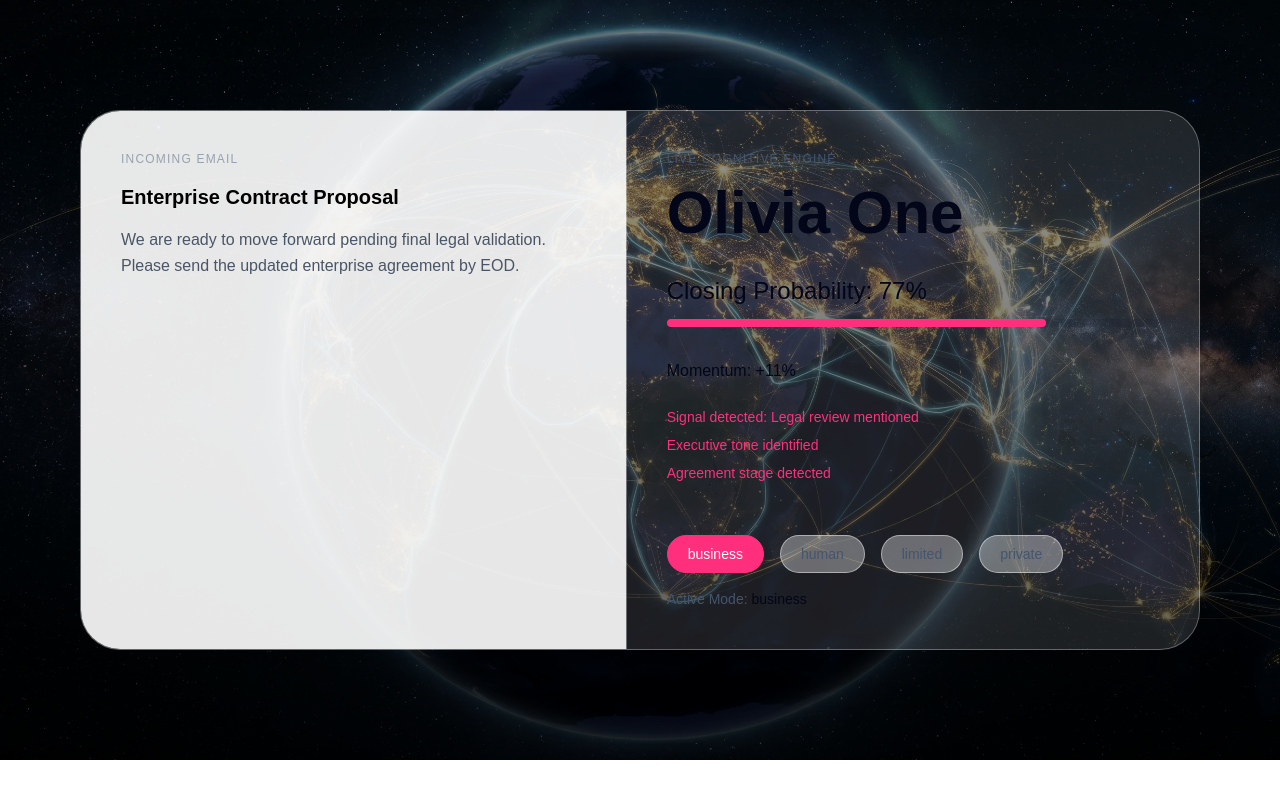
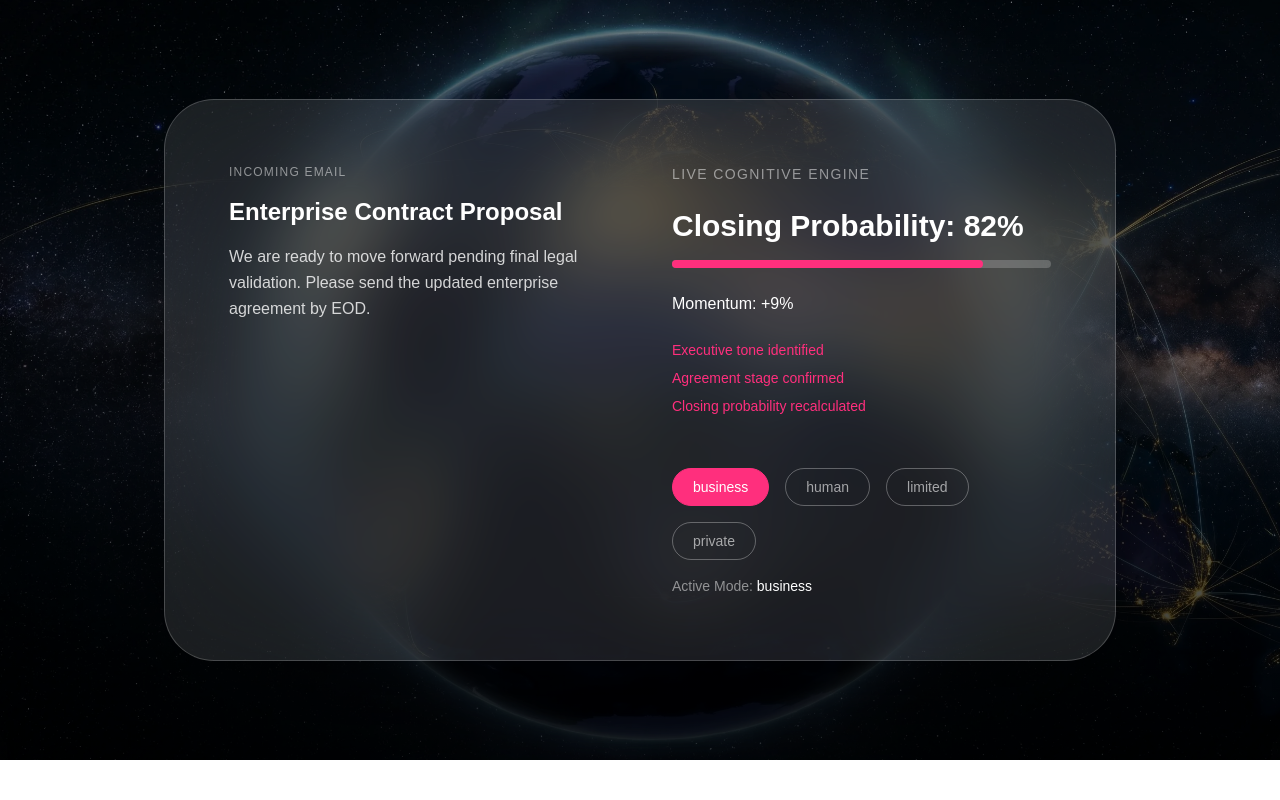
Before and after one commit to o7digital/oliviaOS-Alfa, a Next.js app in the folder apps/frontend/: page / in a window 1280 px wide. Shown: the top 800 px of the page. Built offline with nearby package versions, Linux system fonts and the light colour scheme.

Commit message:
Update live cognitive glass panel

```diff
--- a/apps/frontend/components/OliviaControlCenter.tsx
+++ b/apps/frontend/components/OliviaControlCenter.tsx
@@ -82,27 +82,26 @@ export default function OliviaControlCenter() {
 
 function LiveCognitiveDemo() {
   const [mode, setMode] = React.useState("business");
-  const [probability, setProbability] = React.useState(65);
-  const [momentum, setMomentum] = React.useState(2);
+  const [probability, setProbability] = React.useState(70);
+  const [momentum, setMomentum] = React.useState(3);
   const [timeline, setTimeline] = React.useState<string[]>([]);
 
   React.useEffect(() => {
     const steps = [
-      "Signal detected: Legal review mentioned",
+      "Legal review detected",
       "Executive tone identified",
-      "Agreement stage detected",
+      "Agreement stage confirmed",
       "Closing probability recalculated",
     ];
-    let stepIndex = 0;
+    let i = 0;
 
     const interval = setInterval(() => {
-      setProbability((previous) => Math.min(previous + 4, 87));
-      setMomentum((previous) => Math.min(previous + 3, 12));
+      setProbability((prev) => Math.min(prev + 4, 87));
+      setMomentum((prev) => Math.min(prev + 2, 12));
 
-      if (stepIndex < steps.length) {
-        const nextStep = steps[stepIndex];
-        setTimeline((previous) => [...previous, nextStep]);
-        stepIndex += 1;
+      if (i < steps.length) {
+        setTimeline((prev) => [...prev, steps[i]]);
+        i += 1;
       }
     }, 1500);
 
@@ -110,29 +109,30 @@ function LiveCognitiveDemo() {
   }, []);
 
   return (
-    <div className="mx-auto grid w-full max-w-7xl overflow-hidden rounded-[32px] border border-white/35 bg-white/6 text-slate-950 shadow-[0_40px_120px_rgba(0,0,0,0.38)] lg:grid-cols-[0.95fr_1fr] lg:rounded-[40px]">
-      <div className="bg-white/90 p-7 text-black lg:min-h-[440px] lg:p-10">
-        <div className="mb-4 text-xs tracking-widest text-gray-400 uppercase">
+    <div className="flex w-full justify-center">
+      <div className="w-full max-w-6xl rounded-[36px] border border-white/20 bg-white/10 p-7 text-white shadow-[0_50px_150px_rgba(0,0,0,0.6)] backdrop-blur-2xl lg:w-[85%] lg:rounded-[50px] lg:p-16">
+        <div className="grid gap-10 lg:grid-cols-2 lg:gap-16">
+          <div>
+            <div className="mb-4 text-xs tracking-widest text-white/50 uppercase">
               Incoming Email
             </div>
-        <div className="mb-4 text-xl font-semibold">
+            <div className="mb-4 text-2xl font-semibold">
               Enterprise Contract Proposal
             </div>
-        <p className="leading-relaxed text-gray-600">
-          We are ready to move forward pending final legal validation. Please send
-          the updated enterprise agreement by EOD.
+            <p className="leading-relaxed text-white/80">
+              We are ready to move forward pending final legal validation. Please
+              send the updated enterprise agreement by EOD.
             </p>
           </div>
 
-      <div className="border-t border-white/35 bg-white/6 p-7 lg:border-t-0 lg:border-l lg:p-10">
-        <div className="mb-4 text-xs tracking-widest text-slate-600 uppercase">
+          <div>
+            <div className="mb-6 text-sm tracking-widest text-white/50 uppercase">
               Live Cognitive Engine
             </div>
-        <h1 className="mb-8 text-5xl font-semibold lg:text-6xl">Olivia One</h1>
-        <div className="mb-3 text-xl lg:text-2xl">
+            <div className="mb-4 text-3xl font-semibold">
               Closing Probability: {probability}%
             </div>
-        <div className="mb-8 h-2 rounded-full bg-slate-900/12">
+            <div className="mb-6 h-2 rounded-full bg-white/20">
               <div
                 className="h-2 rounded-full bg-[#FF2F7D] transition-all duration-700"
                 style={{ width: `${probability}%` }}
@@ -141,28 +141,30 @@ function LiveCognitiveDemo() {
             <div className="mb-6">Momentum: +{momentum}%</div>
             <div className="mb-8 min-h-24 space-y-2 text-sm">
               {timeline.map((item) => (
-            <div key={item} className="font-medium text-[#FF2F7D]">
+                <div key={item} className="text-[#FF2F7D]">
                   {item}
                 </div>
               ))}
             </div>
-        <div className="mt-6 flex flex-wrap gap-3 lg:gap-4">
+            <div className="mt-6 flex flex-wrap gap-4">
               {["business", "human", "limited", "private"].map((candidate) => (
                 <button
                   key={candidate}
                   onClick={() => setMode(candidate)}
-              className={`rounded-full border px-4 py-2 text-sm transition-all lg:px-5 ${
+                  className={`rounded-full border px-5 py-2 text-sm transition-all ${
                     mode === candidate
                       ? "border-[#FF2F7D] bg-[#FF2F7D] text-white"
-                  : "border-white/45 bg-white/35 text-slate-600 hover:border-white/70 hover:text-slate-800"
+                      : "border-white/30 text-white/60 hover:border-white/50 hover:text-white"
                   }`}
                 >
                   {candidate}
                 </button>
               ))}
             </div>
-        <div className="mt-4 text-sm text-slate-600">
-          Active Mode: <span className="font-medium text-slate-950">{mode}</span>
+            <div className="mt-4 text-sm text-white/50">
+              Active Mode: <span className="text-white">{mode}</span>
+            </div>
+          </div>
         </div>
       </div>
     </div>
```
Lines whose indentation alone changed are shown as unchanged.
